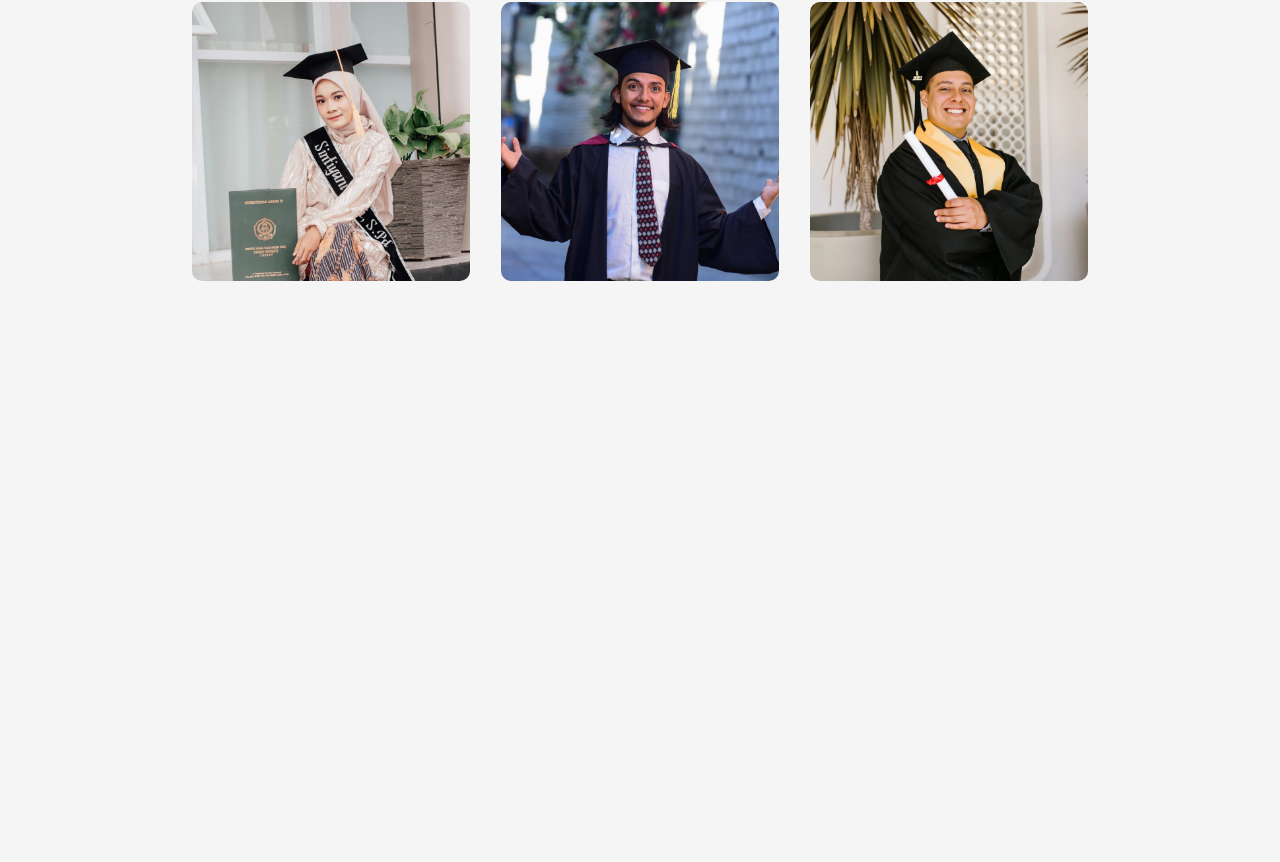
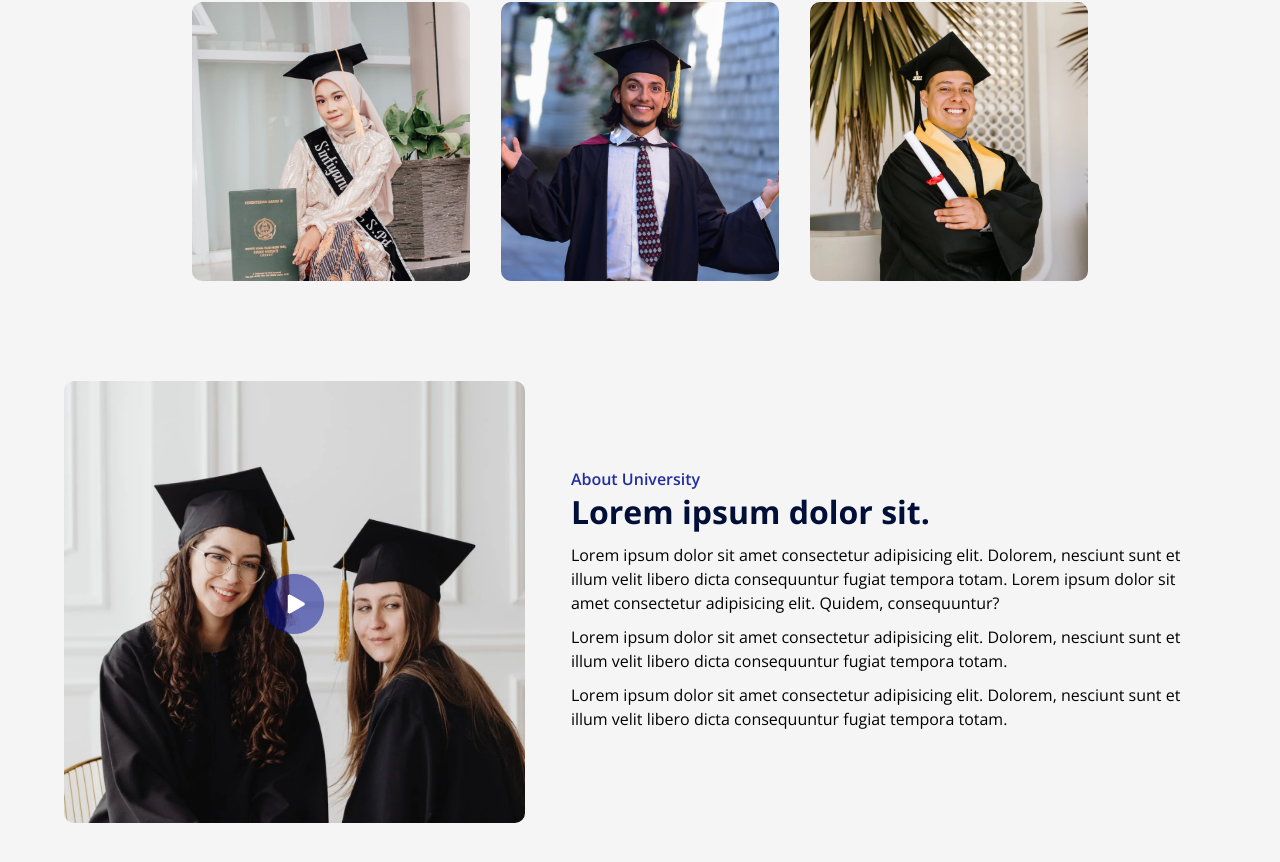
Before and after one commit to prabeenprabu/course-website-1, a React (Vite) app: page / in a window 1280 px wide. Shown: the part 1018-1880 px from the top of the page. Before the commit the page ends 1379 px from the top, so only its background shows below. Built offline with nearby package versions, Linux system fonts and the light colour scheme.

Commit message:
about section component finished

```diff
--- a/src/App.jsx
+++ b/src/App.jsx
@@ -3,6 +3,7 @@
 import Hero from "./Component/Hero/Hero";
 import Programs from "./Component/Programs/Programs";
 import Title from "./Component/Title/Title";
+import About from "./Component/About/About";
 
 const App = () => {
     return (
@@ -11,6 +12,7 @@
             <Hero />
             <Title subtitle="our programs" title="What we offer" />
             <Programs />
+            <About />
         </div>
     );
 };
--- a/src/Component/About/About.css
+++ b/src/Component/About/About.css
@@ -0,0 +1,45 @@
+.about {
+    margin: 100px auto;
+    display: flex;
+    align-items: center;
+    justify-content: space-between;
+    width: 90%;
+}
+.about-left {
+    flex-basis: 40%;
+    position: relative;
+}
+.about-right {
+    flex-basis: 56%;
+}
+
+.about_img {
+    width: 100%;
+    border-radius: 10px;
+}
+
+.play_icon {
+    width: 60px;
+    position: absolute;
+    top: 50%;
+    left: 50%;
+    transform: translate(-50%, -50%);
+}
+
+.about h3 {
+    font-weight: 600;
+    font-size: 1rem;
+    color: #212ea0;
+}
+
+.about h2 {
+    font-size: 2rem;
+    color: #000f38;
+    margin-top: 10px 0;
+    max-width: 400px;
+}
+
+.about p {
+    margin: 10px 0;
+    line-height: 1.5;
+}
--- a/src/Component/About/About.jsx
+++ b/src/Component/About/About.jsx
@@ -1,10 +1,37 @@
-import React from 'react'
-import './About.css'
+import React from "react";
+import "./About.css";
+import about_img from "../../assets/about.png";
+import play_icon from "../../assets/play-icon.png";
 
 const About = () => {
-  return (
-    <div>About</div>
-  )
-}
+    return (
+        <div className="about">
+            <div className="about-left">
+                <img src={about_img} alt="about_img" className="about_img" />
+                <img src={play_icon} alt="play_icon" className="play_icon" />
+            </div>
+            <div className="about-right">
+                <h3>About University</h3>
+                <h2>Lorem ipsum dolor sit.</h2>
+                <p>
+                    Lorem ipsum dolor sit amet consectetur adipisicing elit.
+                    Dolorem, nesciunt sunt et illum velit libero dicta
+                    consequuntur fugiat tempora totam. Lorem ipsum dolor sit
+                    amet consectetur adipisicing elit. Quidem, consequuntur?
+                </p>
+                <p>
+                    Lorem ipsum dolor sit amet consectetur adipisicing elit.
+                    Dolorem, nesciunt sunt et illum velit libero dicta
+                    consequuntur fugiat tempora totam.
+                </p>
+                <p>
+                    Lorem ipsum dolor sit amet consectetur adipisicing elit.
+                    Dolorem, nesciunt sunt et illum velit libero dicta
+                    consequuntur fugiat tempora totam.
+                </p>
+            </div>
+        </div>
+    );
+};
 
-export default About
+export default About;
```
